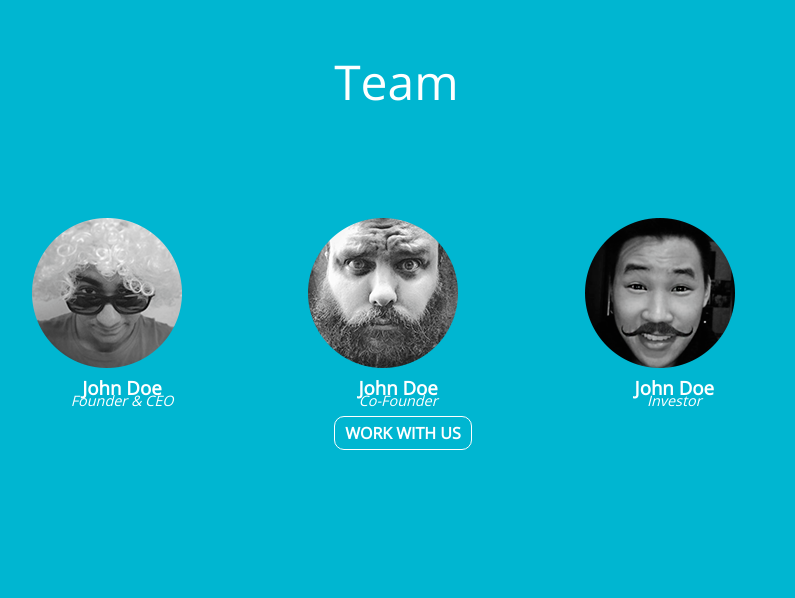
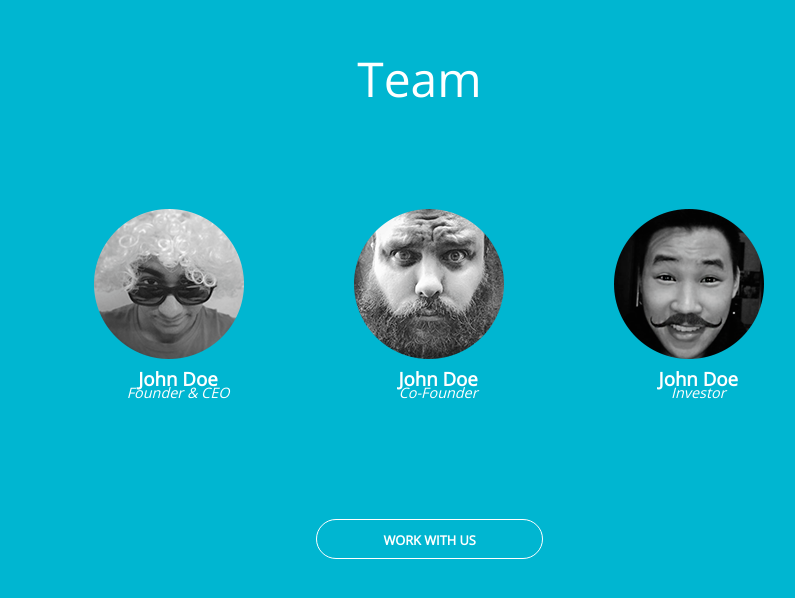
Before and after one commit to rosalsm/Exercise.1, a website: page index.html in a window 1280 px wide. Shown: the whole page, without its empty margins (206-1001 px from the left). Drawn offline with nearby package versions, Linux system fonts and the light colour scheme; files that its build step writes are made by us from their sources.

Commit message:
working with hover and measurements

```diff
--- a/index.html
+++ b/index.html
@@ -38,7 +38,9 @@
             <p>Investor</p>
           </div> <!--end .third-->
         </section>
-        <a class="link" href="http://www.coalmarch.com/">WORK WITH US</a>
+        <div class="link">
+          <a href="http://www.coalmarch.com/">WORK WITH US</a>
+        </div>
 
     </main>
 
--- a/scss/main.scss
+++ b/scss/main.scss
@@ -5,14 +5,14 @@ body{
 
 main.container{
   color: white;
-  margin-left: 15%;
+  margin-left: 20%;
 }
 
 h1.title{
-  font-weight: lighter;
+  font-weight: 100;
   margin-top: 5%;
   font-size: 3em;
-  margin-left: 32%;
+  margin-left: 30%;
   margin-bottom: 10%;
 }
 section.columns{
@@ -73,13 +73,29 @@ section.columns{
     }
   }
 }
-a.link{
-  text-decoration: none;
-  color: white;
+div.link{
   border: 1px solid white;
-  margin-left: 32%;
-  margin-top: 5%;
-  font-weight: bolder;
-  padding: 5px 10px 5px 10px;
-  border-radius: 10px;
+  margin-left: 26%;
+  margin-top: 10%;
+  border-radius: 20px;
+  width: 20%;
+  text-align: center;
+  padding-top: 10px;
+  padding-bottom: 10px;
+  padding-left: 10px;
+  padding-right: 10px;
+  //padding: 5px 10px 5px 10px;
+
+  a{
+    color: white;
+    text-decoration: none;
+    font-weight: 700;
+    font-size: 0.8em;
+  }
 }
+div.link:hover{
+  background-color: white;
+  a{
+    color: rgb(0,182,209);
+  }
+}
```
